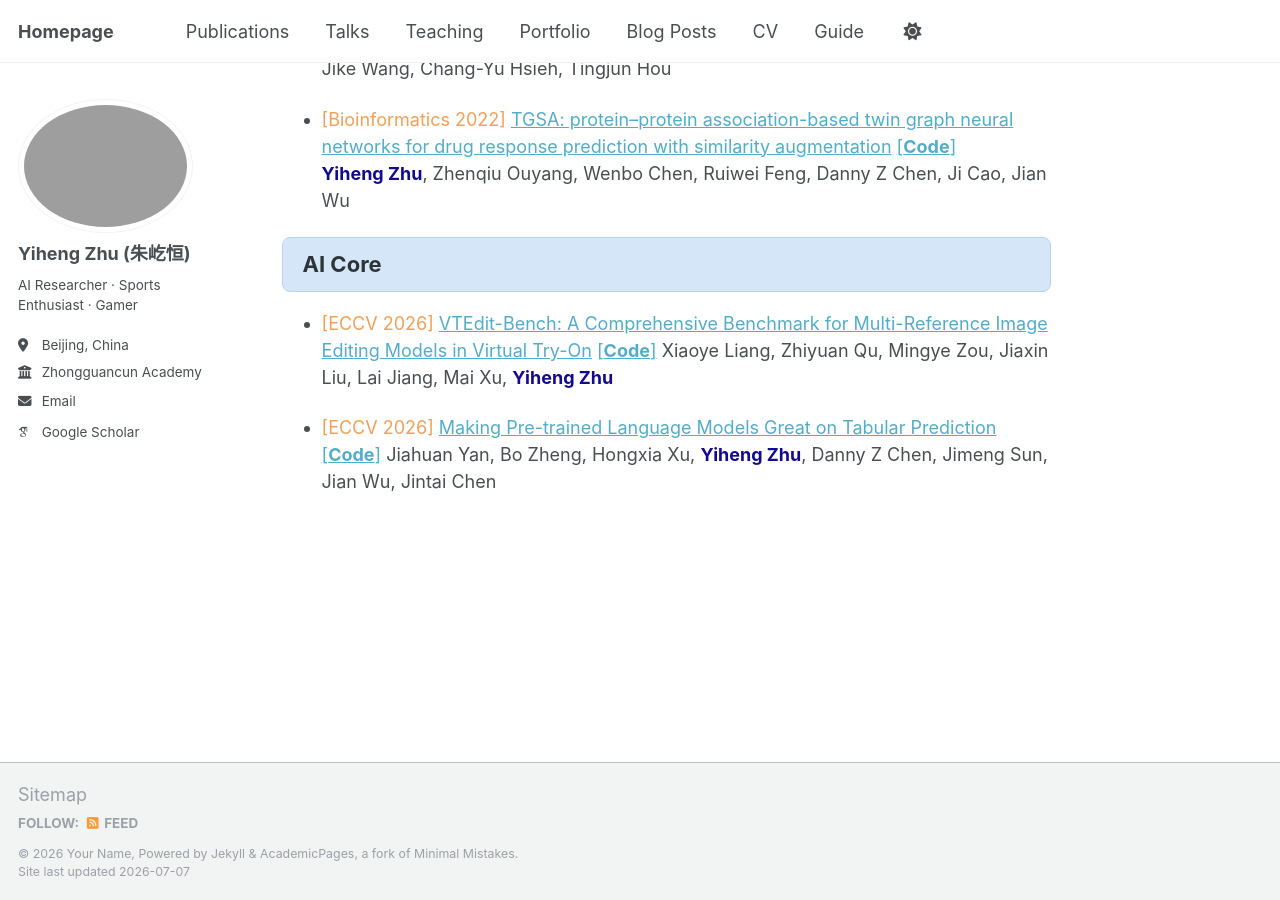
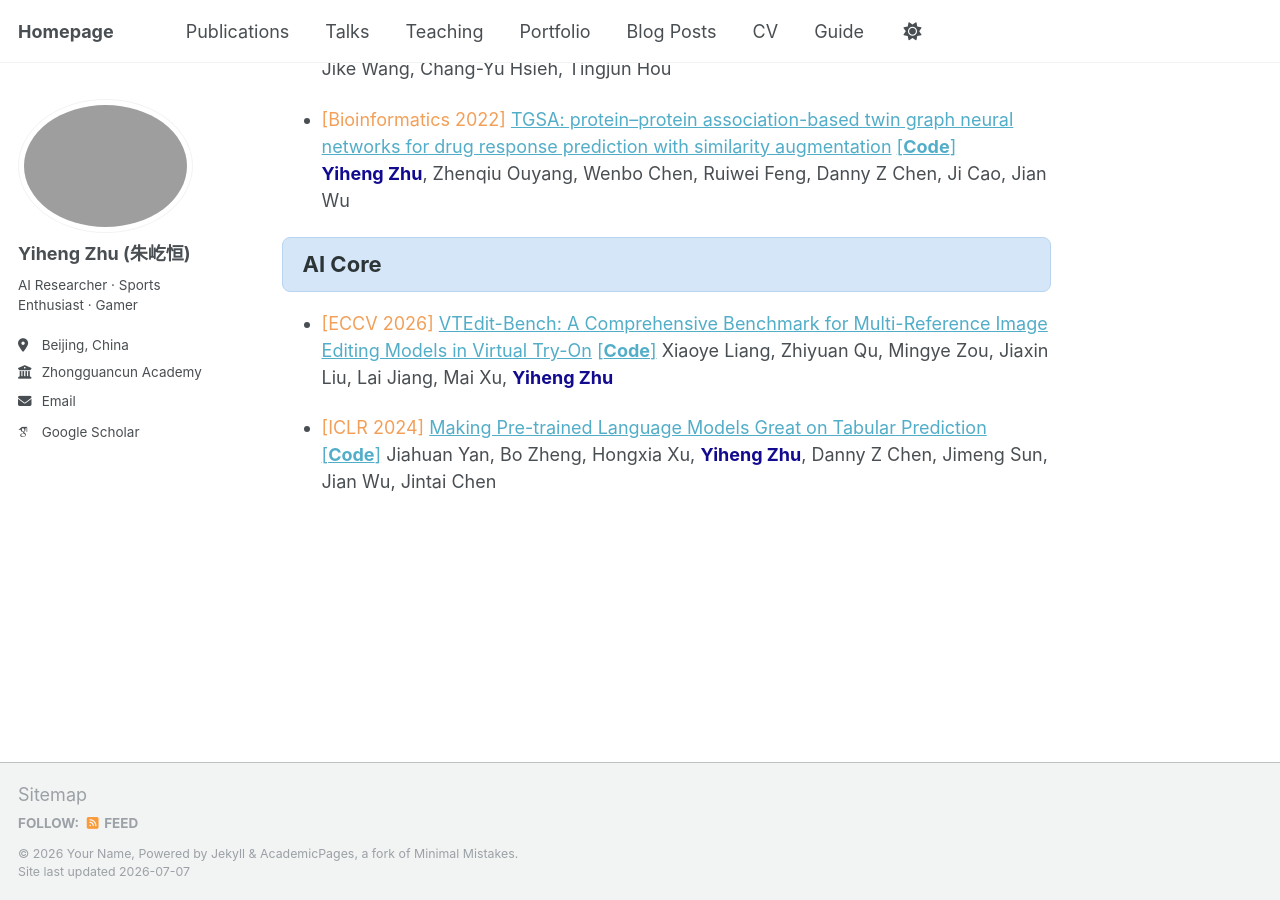
Before and after one commit to derrickzhu147/derrickzhu147.github.io, a Jekyll site: the page built from _pages/pub.md, in a window 1280 px wide and 900 px high, scrolled down 1961 px. Built offline with Jekyll 4.4.1, drawn with Linux system fonts in a browser that asks for light colours; some web fonts are replaced; our own code applies the rules of GitHub Pages for plain Markdown files.

Commit message:
Update pub.md

```diff
--- a/_pages/pub.md
+++ b/_pages/pub.md
@@ -94,12 +94,12 @@ AI Core
 
 
 - <span style="color:#F29F58;">[ECCV 2026]</span>
-  [VTEdit-Bench: A Comprehensive Benchmark for Multi-Reference Image Editing Models in Virtual Try-On](https://academic.oup.com/bioinformatics/article/38/2/461/6374919)
-  [\[**Code**\]](https://github.com/violet-sto/TGSA)
+  [VTEdit-Bench: A Comprehensive Benchmark for Multi-Reference Image Editing Models in Virtual Try-On](https://arxiv.org/abs/2603.11734)
+  [\[**Code**\]](https://github.com/Hiuyee124/VTEdit-Bench)
   Xiaoye Liang, Zhiyuan Qu, Mingye Zou, Jiaxin Liu, Lai Jiang, Mai Xu, **<span style="color:#120A8F;">Yiheng Zhu</span>**
 
 
-- <span style="color:#F29F58;">[ECCV 2026]</span>
-  [Making Pre-trained Language Models Great on Tabular Prediction](https://academic.oup.com/bioinformatics/article/38/2/461/6374919)
-  [\[**Code**\]](https://github.com/violet-sto/TGSA)
+- <span style="color:#F29F58;">[ICLR 2024]</span>
+  [Making Pre-trained Language Models Great on Tabular Prediction](https://arxiv.org/abs/2403.01841)
+  [\[**Code**\]](https://github.com/jyansir/tp-berta)
   Jiahuan Yan, Bo Zheng, Hongxia Xu, **<span style="color:#120A8F;">Yiheng Zhu</span>**, Danny Z Chen, Jimeng Sun, Jian Wu, Jintai Chen
```
